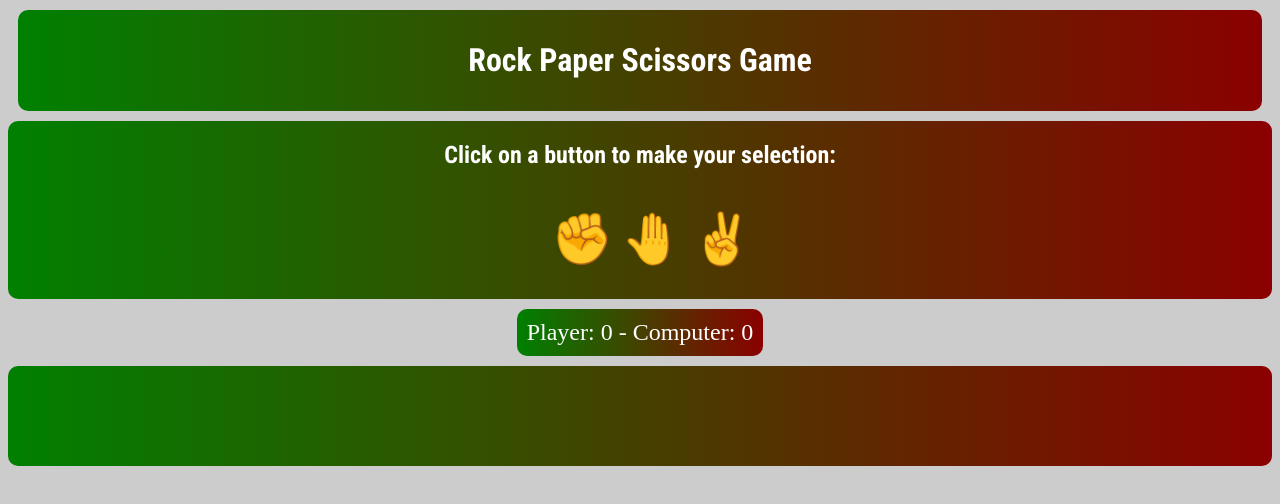
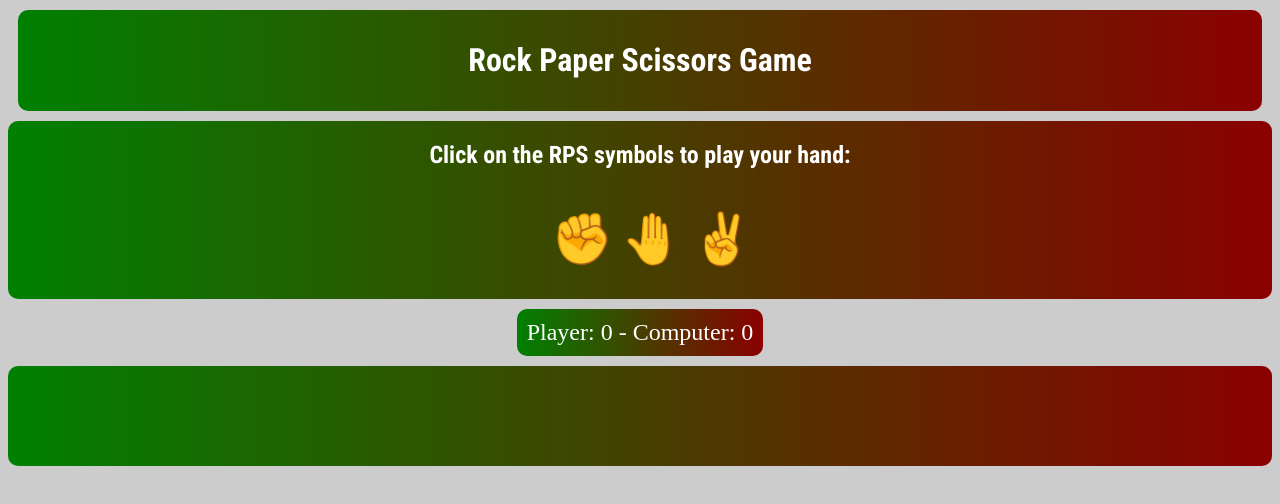
Before and after one commit to FoliFF/BrainnestJS-Assignments, a plain HTML site: page index.html in a window 1280 px wide. Drawn offline with Linux system fonts and the light colour scheme.

Commit message:
Update index.html

```diff
--- a/index.html
+++ b/index.html
@@ -11,7 +11,7 @@
     </header>
 
     <main>
-      <h2>Click on a button to make your selection:</h2>
+      <h2>Click on the RPS symbols to play your hand:</h2>
       <div class="rps-selection">
         <button class="rps" data-selection="rock">✊</button>
         <button class="rps" data-selection="paper">🤚</button>
```
